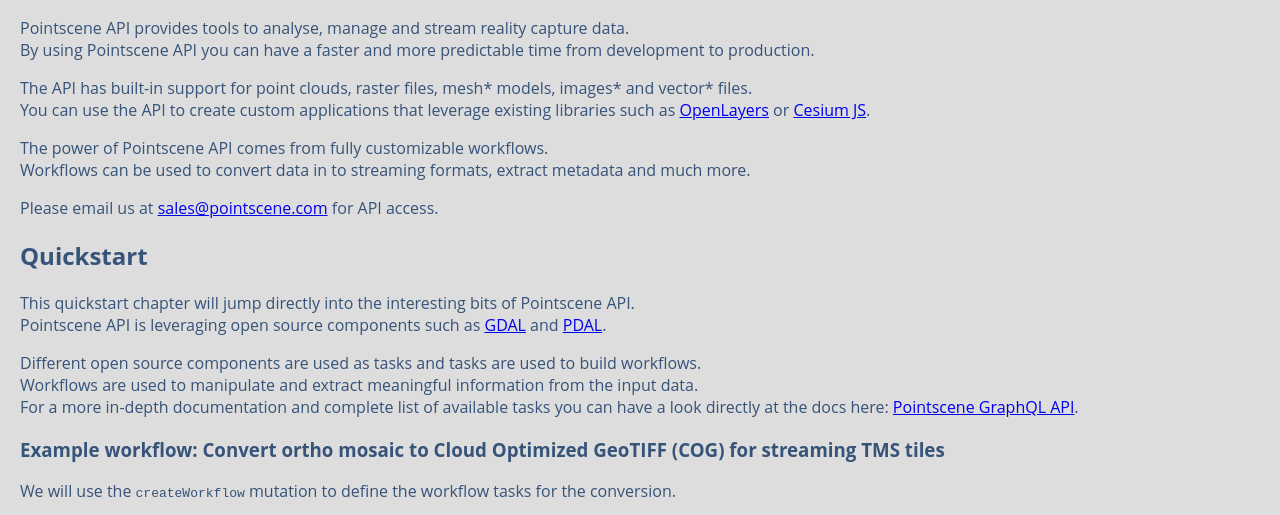
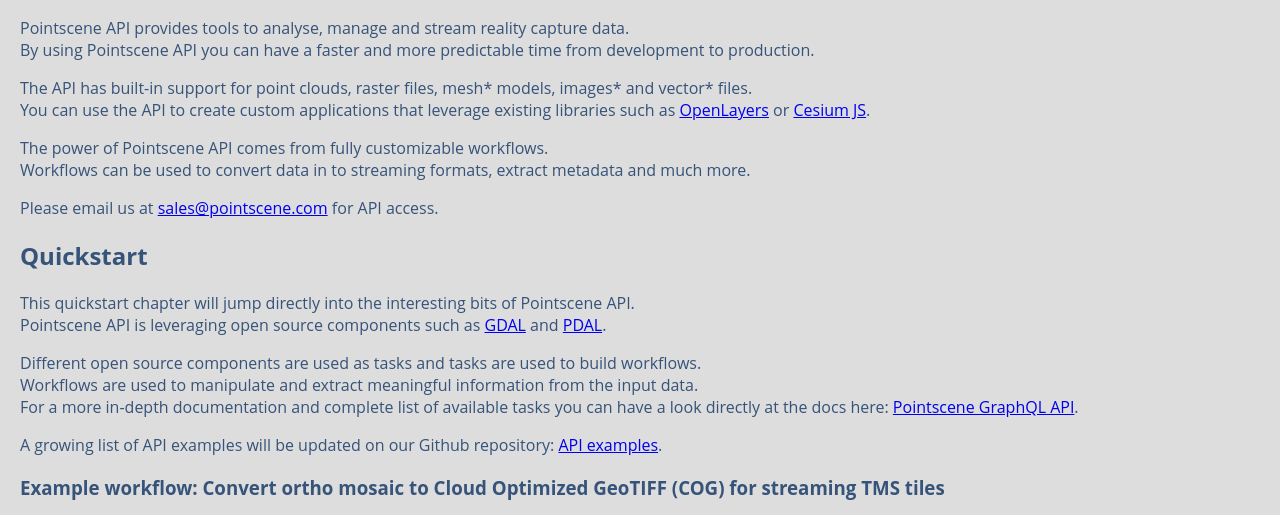
Before and after one commit to Pointscene/Pointscene.github.io, a website: page index.html in a window 1280 px wide. Shown: the part 199-714 px from the top of the page. Drawn offline with Linux system fonts and the light colour scheme.

Commit message:
Add link to API examples

```diff
--- a/index.html
+++ b/index.html
@@ -69,9 +69,11 @@
       Different open source components are used as tasks and tasks are used to build workflows.<br />
       Workflows are used to manipulate and extract meaningful information from the input data.<br />
       For a more in-depth documentation and complete list of available tasks you can have a look directly at
-      the docs here: <a href="https://api.pointscene.com/graphql">Pointscene GraphQL API</a>.
+      the docs here: <a href="/graphql/index.html">Pointscene GraphQL API</a>.
     </p>
-
+    <p>
+      A growing list of API examples will be updated on our Github repository: <a href="https://github.com/Pointscene/api-examples">API examples</a>.
+    </p>
     <h3>
       Example workflow: Convert ortho mosaic to Cloud Optimized GeoTIFF (COG) for streaming TMS tiles
     </h3>
@@ -271,6 +273,7 @@
       <a href="https://api.pointscene.com/graphql">Pointscene GraphQL API playground</a><br />
       <a href="/graphql/index.html">Pointscene GraphQL API documentation</a><br />
       <a href="https://api.pointscene.com/api">Pointscene REST API documentation</a><br />
+      <a href="https://github.com/Pointscene/api-examples">Pointscene API examples</a><br />
     </p>
     <p>
       <small>*) Coming soon</small>
```
